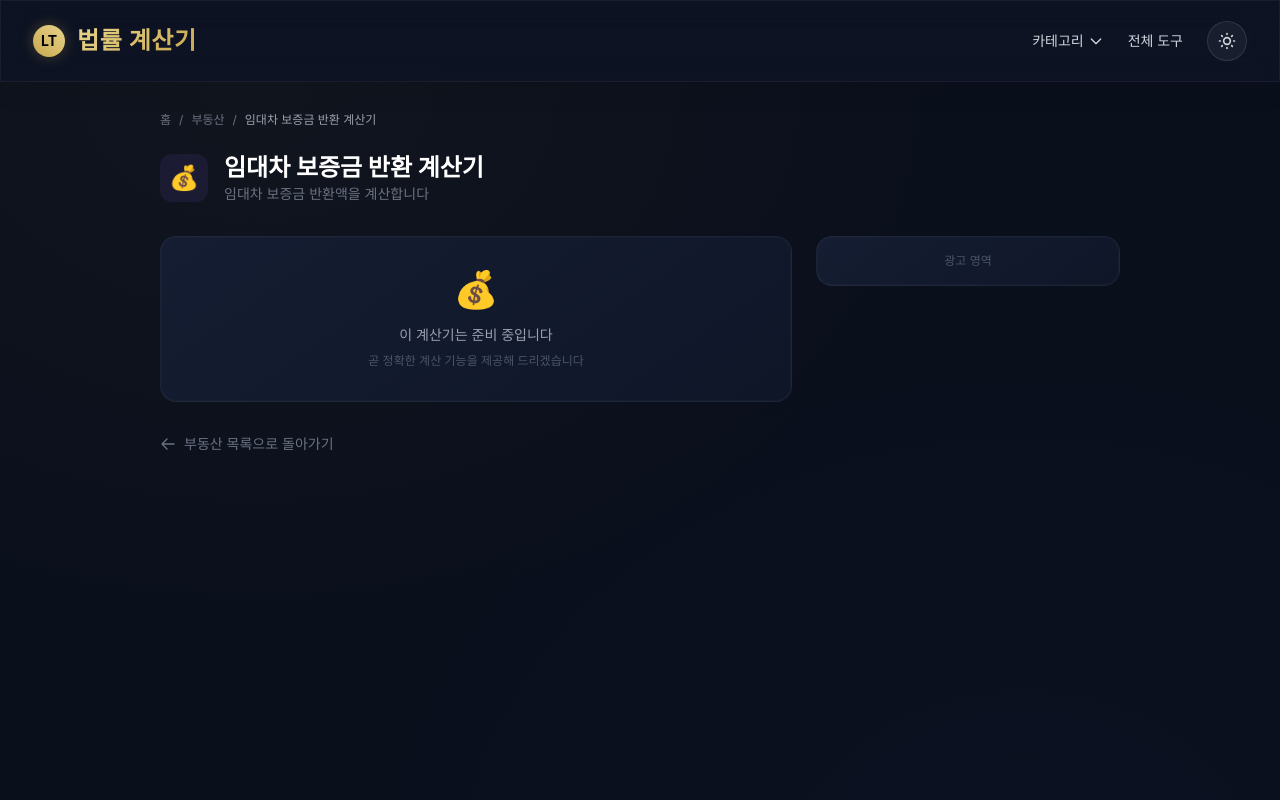
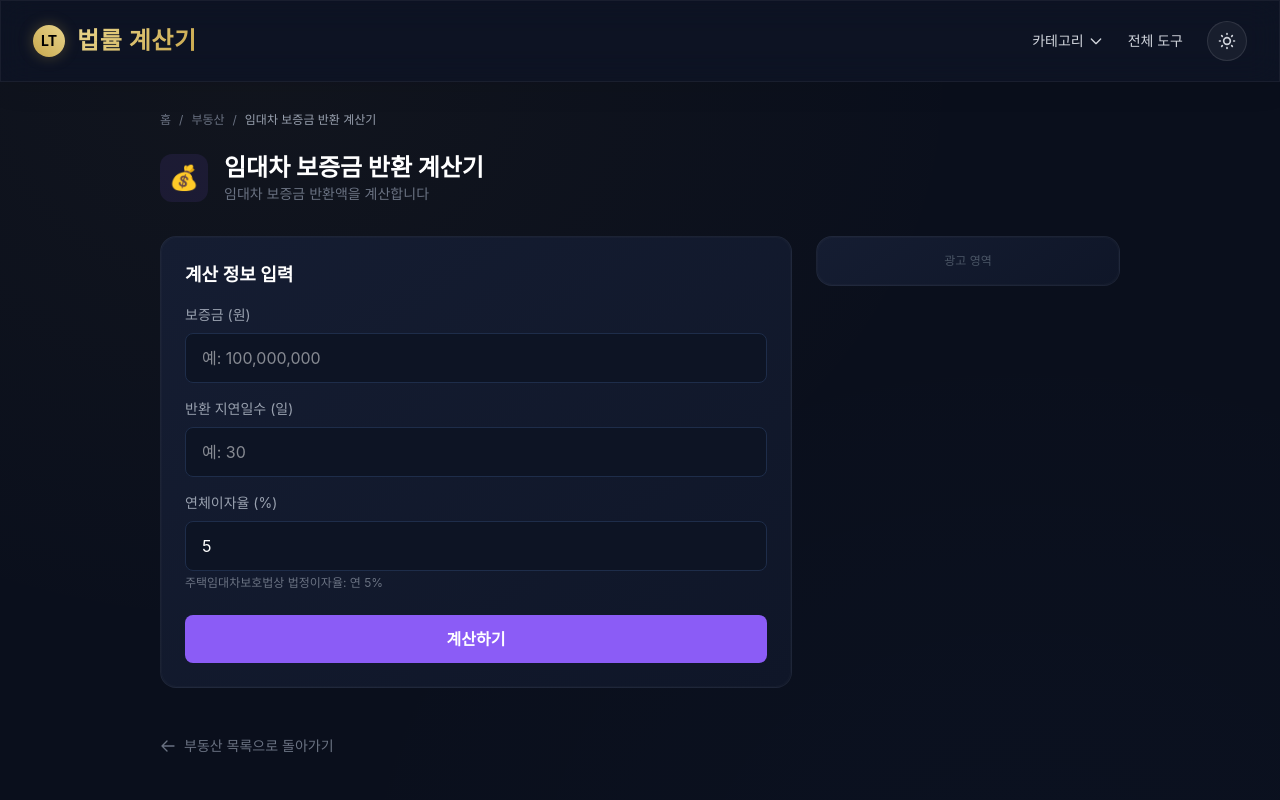
Before and after one commit to SublimerNJ/law-calc, a Next.js app: page /tools/realty/deposit-return in a window 1280 px wide. Shown: the top 800 px of the page. Built offline with nearby package versions, Linux system fonts and the light colour scheme; a web font is replaced by a local one.

Commit message:
feat(06-01): deposit-return calculator
- Deposit, delay days, interest rate inputs
- Calculates delay interest per Housing Lease Protection Act
- Legal basis: 주택임대차보호법 제3조의2, 민법 제387조

```diff
--- /dev/null
+++ b/src/app/tools/realty/deposit-return/page.tsx
@@ -0,0 +1,131 @@
+'use client';
+
+import { useState } from 'react';
+import CalculatorLayout from '@/components/ui/CalculatorLayout';
+import { TOOLS, CATEGORIES } from '@/lib/tools-data';
+
+const tool = TOOLS.find(t => t.id === 'deposit-return')!;
+const category = CATEGORIES.find(c => c.id === 'realty')!;
+
+interface Result {
+  deposit: number;
+  interest: number;
+  total: number;
+}
+
+function formatNumber(n: number): string {
+  return n.toLocaleString('ko-KR');
+}
+
+export default function DepositReturnPage() {
+  const [deposit, setDeposit] = useState('');
+  const [days, setDays] = useState('');
+  const [rate, setRate] = useState('5');
+  const [result, setResult] = useState<Result | null>(null);
+
+  const handleDepositChange = (e: React.ChangeEvent<HTMLInputElement>) => {
+    const raw = e.target.value.replace(/[^0-9]/g, '');
+    setDeposit(raw);
+  };
+
+  const handleCalculate = () => {
+    const depositVal = parseInt(deposit, 10);
+    const daysVal = parseInt(days, 10);
+    const rateVal = parseFloat(rate);
+    if (!depositVal || depositVal <= 0 || !daysVal || daysVal <= 0 || !rateVal || rateVal <= 0) return;
+
+    const interest = Math.floor(depositVal * (rateVal / 100) * (daysVal / 365));
+    setResult({
+      deposit: depositVal,
+      interest,
+      total: depositVal + interest,
+    });
+  };
+
+  return (
+    <CalculatorLayout tool={tool} category={category}>
+      <div className="premium-card p-6 mb-4">
+        <h2 className="text-lg font-semibold text-white mb-4">계산 정보 입력</h2>
+
+        <div className="mb-4">
+          <label className="block text-sm text-gray-400 mb-2">보증금 (원)</label>
+          <input
+            type="text"
+            inputMode="numeric"
+            value={deposit ? parseInt(deposit).toLocaleString('ko-KR') : ''}
+            onChange={handleDepositChange}
+            placeholder="예: 100,000,000"
+            className="w-full bg-[#0d1424] border border-[#1e2d4a] rounded-lg px-4 py-3 text-white focus:border-[#8b5cf6] focus:outline-none"
+          />
+          {deposit && (
+            <p className="text-xs text-gray-500 mt-1">
+              {parseInt(deposit).toLocaleString('ko-KR')}원
+            </p>
+          )}
+        </div>
+
+        <div className="mb-4">
+          <label className="block text-sm text-gray-400 mb-2">반환 지연일수 (일)</label>
+          <input
+            type="number"
+            value={days}
+            onChange={e => setDays(e.target.value)}
+            placeholder="예: 30"
+            min="1"
+            className="w-full bg-[#0d1424] border border-[#1e2d4a] rounded-lg px-4 py-3 text-white focus:border-[#8b5cf6] focus:outline-none"
+          />
+        </div>
+
+        <div className="mb-6">
+          <label className="block text-sm text-gray-400 mb-2">연체이자율 (%)</label>
+          <input
+            type="number"
+            value={rate}
+            onChange={e => setRate(e.target.value)}
+            step="0.1"
+            min="0"
+            className="w-full bg-[#0d1424] border border-[#1e2d4a] rounded-lg px-4 py-3 text-white focus:border-[#8b5cf6] focus:outline-none"
+          />
+          <p className="text-xs text-gray-500 mt-1">주택임대차보호법상 법정이자율: 연 5%</p>
+        </div>
+
+        <button
+          onClick={handleCalculate}
+          className="w-full py-3 rounded-lg font-semibold text-white transition-opacity hover:opacity-90"
+          style={{ backgroundColor: category.color }}
+        >
+          계산하기
+        </button>
+      </div>
+
+      {result !== null && (
+        <div className="premium-card p-6">
+          <h2 className="text-lg font-semibold text-white mb-4">계산 결과</h2>
+
+          <div className="mb-4">
+            <p className="text-sm text-gray-400 mb-1">보증금 원금</p>
+            <p className="text-lg text-white">{formatNumber(result.deposit)}원</p>
+          </div>
+
+          <div className="mb-4">
+            <p className="text-sm text-gray-400 mb-1">지연이자</p>
+            <p className="text-lg text-white">{formatNumber(result.interest)}원</p>
+          </div>
+
+          <div className="mb-4">
+            <p className="text-sm text-gray-400 mb-1">합계 반환액</p>
+            <p className="text-2xl font-bold" style={{ color: category.color }}>
+              {formatNumber(result.total)}원
+            </p>
+          </div>
+
+          <div className="mt-4 pt-4 border-t border-[#1e2d4a]">
+            <p className="text-xs text-gray-500">
+              법적 근거: 주택임대차보호법 제3조의2, 민법 제387조
+            </p>
+          </div>
+        </div>
+      )}
+    </CalculatorLayout>
+  );
+}
```
